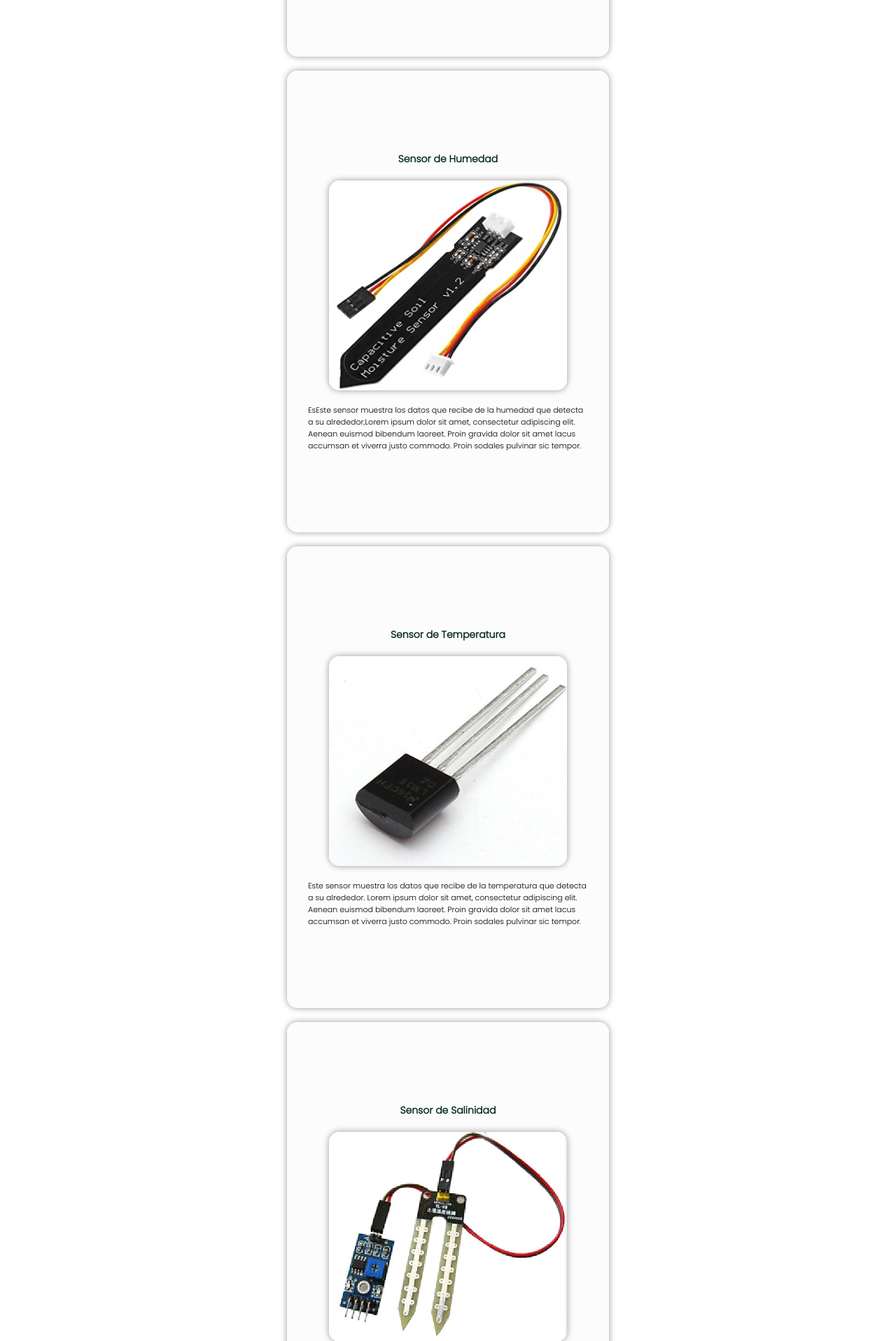
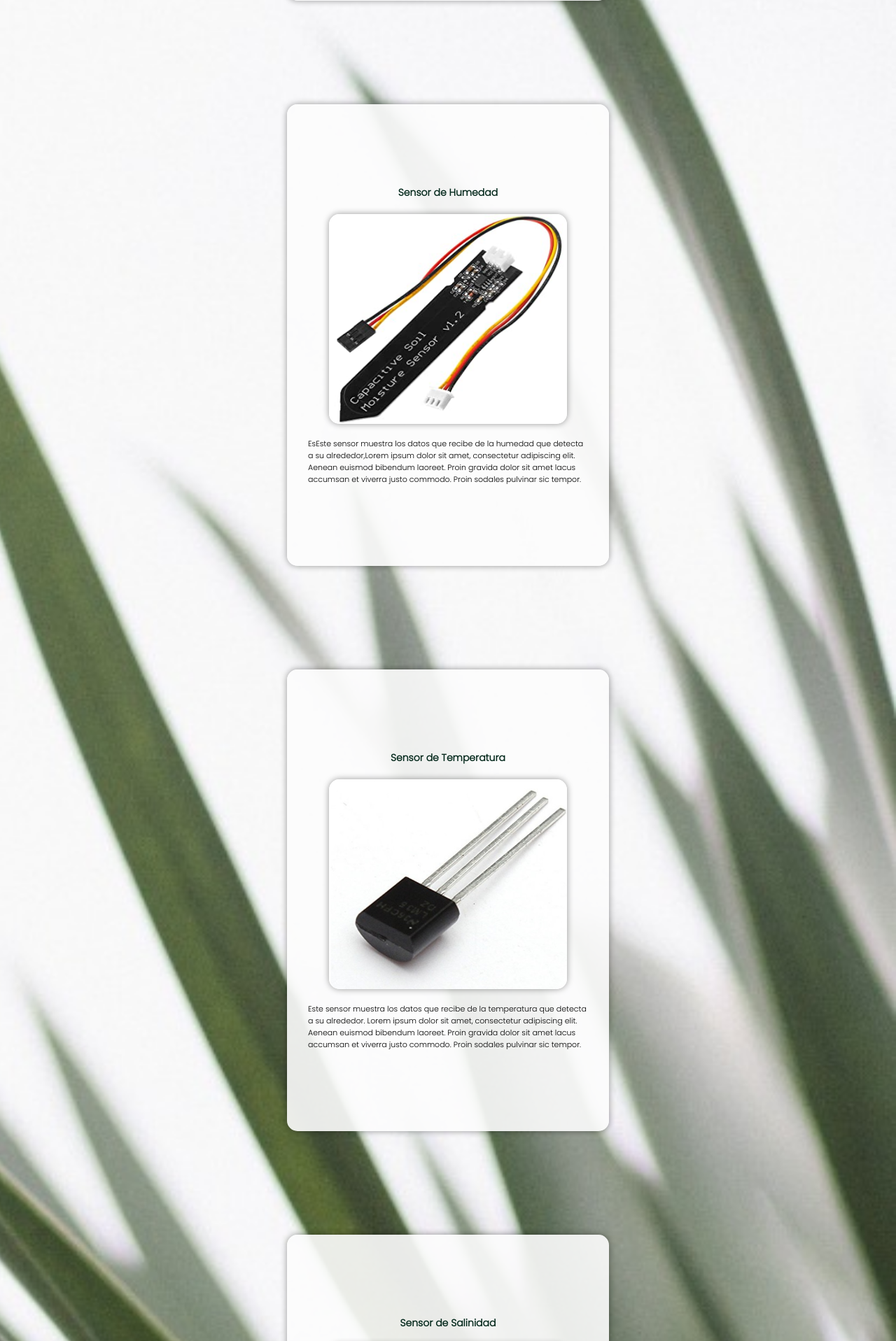
Before and after one commit to Hao12341/Proyecto2-Grupo09, a PHP site: page /html/productos.html in a window 1280 px wide. Shown: the part 1546-3463 px from the top of the page at 70% size. Run offline with PHP 8.4, Linux system fonts and the light colour scheme.

Commit message:
Productos acabada

```diff
--- a/css/productos.css
+++ b/css/productos.css
@@ -6,29 +6,37 @@
     padding: 0;
     font-family: 'Poppins', sans-serif;
 }
+html{
+    scroll-behavior: smooth;
+}
 
-section {
+.todo {
     display: flex;
     justify-content: center;
     align-items: center;
     min-height: 100vh;
-    width: 100%;
-    background-color: white;
+    width: 100vw;
     background-position: center;
-    background-size: cover;
+    background-size: auto;
+    flex-direction: column;
 }
 
-.todo{
-    /* esto hace que salgo todo en columna y no se amontone en una sola página, no borrar o me suicido */
-}
+    section{
+        width: 50vw;
+    }
 
 .pagina1{
     min-height: 100vh;
     width: 100vw;
-    background-image: url(../img/FondoInicioSesion.jpeg);
-    background-position: center;
+}
+body{
+    background-image: url("../img/FondoInicioSesion.jpeg");
+    background-position: top right;
     background-size: cover;
+    background-blend-mode: normal;
+    background-repeat: no-repeat;
 }
+
 
 .PackSensores {
 
@@ -77,7 +85,7 @@ button {
     align-items: center;
 }
 
-.SensorLuz {
+.Sensor {
     position: relative;
     height: 600px;
     background-color: rgba(252, 252, 252, 0.9);
@@ -91,71 +99,16 @@ button {
     justify-content: center;
     align-items: center;
     flex-direction: column;
+    margin-bottom: 8rem;
 }
 
-.SensorHumedad{
-    position: relative;
-    height: 600px;
-    background-color: rgba(252, 252, 252, 0.9);
-    padding: 30px;
-    border-radius: 15px;
-    box-shadow: 0px 0px 10px rgba(0, 0, 0, 0.4);
-    width: 400px;
-    max-width: 100%;
-    margin: 0 auto;
-    display: flex;
-    justify-content: center;
-    align-items: center;
-    flex-direction: column;
-}
 
-.SensorTemperatura{
-    position: relative;
-    height: 600px;
-    background-color: rgba(252, 252, 252, 0.9);
-    padding: 30px;
-    border-radius: 15px;
-    box-shadow: 0px 0px 10px rgba(0, 0, 0, 0.4);
-    width: 400px;
-    max-width: 100%;
-    margin: 0 auto;
-    display: flex;
-    justify-content: center;
-    align-items: center;
-    flex-direction: column;
-}
 
-.SensorSalinidad{
-    position: relative;
-    height: 600px;
-    background-color: rgba(252, 252, 252, 0.9);
-    padding: 30px;
-    border-radius: 15px;
-    box-shadow: 0px 0px 10px rgba(0, 0, 0, 0.4);
-    width: 400px;
-    max-width: 100%;
-    margin: 0 auto;
-    display: flex;
-    justify-content: center;
-    align-items: center;
-    flex-direction: column;
-}
 
-.SensorPH{
-    position: relative;
-    height: 600px;
-    background-color: rgba(252, 252, 252, 0.9);
-    padding: 30px;
-    border-radius: 15px;
-    box-shadow: 0px 0px 10px rgba(0, 0, 0, 0.4);
-    width: 400px;
-    max-width: 100%;
-    margin: 0 auto;
-    display: flex;
-    justify-content: center;
-    align-items: center;
-    flex-direction: column;
-}
+
+
+
+
 
 .fotos{
 
@@ -167,7 +120,6 @@ button {
     margin: 0 auto;
     display: flex;
     justify-content: center;
-    align-items: center;
 }
 
 .espacio{
--- a/html/productos.html
+++ b/html/productos.html
@@ -56,28 +56,37 @@
    <div class="todo">
       <div class="pagina1">
        <div class="PackSensores">
-            <form>
+            <div>
                 <h2>Pack de sensores</h2>
                 <div class="espacio"></div>
                 <img class="fotos" src="../img/CajaPackSensores.jpg" alt="Caja pack de sensores"/>
                 <div class="espacio"></div>
                 <p> Lorem ipsum dolor sit amet, consectetur adipisicing elit. Amet commodi, cumque dolorem esse illo nisi odio quis reprehenderit similique. Alias amet cumque dicta ipsum laudantium nihil optio sit sunt vero.</p>
                <div class="botonesProductos">
-                   <div class="botonVerMas"> <button>Ver más</button></div>
-                   <div class="botonSolicitarPresupuesto"> <button>Solicitar presupuesto</button></div>
+                   <div class="botonVerMas">
+                       <form action="#espacio">
+                           <button type="submit">Ver más</button>
+                       </form>
+                   </div>
+                   <div class="botonSolicitarPresupuesto">
+                       <form action="../html/contacto.html">
+                           <button type="submit">Solicitar Presupuesto</button>
+                       </form>
+
+                   </div>
                </div>
 
-            </form>
+            </div>
        </div>
     </div>
 
-<div class="espacio"></div>
+<div class="espacio" id="espacio"></div>
 
     <div class="pagina2">
         <div class="espacio"></div>
-        <div class="contenidopack"><h2>Contenido del Pack</h2></div>
+        <div id="contenidopack"><h2>Contenido del Pack</h2></div>
         <div class="espacio"></div>
-        <div class="SensorLuz">
+        <div class="Sensor" id="SensorLuz">
             <h3>Sensor de Luz</h3>
             <div class="espacio"></div>
             <img class="fotos" src="../img/foto_sensor_de_luz.jpg" alt="Sensor de luz"/>
@@ -87,7 +96,7 @@
         </div>
     </div>
        <div class="espacio"></div>
-       <div class="SensorHumedad">
+       <div class="Sensor" id="SensorHumedad">
            <h3>Sensor de Humedad</h3>
            <div class="espacio"></div>
            <img class="fotos" src="../img/foto_sensor_de_humedad.jpg"/>
@@ -97,7 +106,7 @@
 
 <div class="espacio"></div>
 
-       <div class="SensorTemperatura">
+       <div class="Sensor" id="SensorTemperaturaen">
            <h3>Sensor de Temperatura</h3>
            <div class="espacio"></div>
            <img class="fotos" src="../img/foto_sensor_de_temperatura.jpg"/>
@@ -107,7 +116,7 @@
 
 <div class="espacio"></div>
 
-       <div class="SensorSalinidad">
+       <div class="Sensor" id="SensorSalinidad">
            <h3>Sensor de Salinidad</h3>
            <div class="espacio"></div>
            <img class="fotos" src="../img/foto_sensor_de_salinidad.jpeg"/>
@@ -117,7 +126,7 @@
 
 <div class="espacio"></div>
 
-       <div class="SensorPH">
+       <div class="Sensor" id="SensorPH">
            <h3>Sensor de PH</h3>
            <div class="espacio"></div>
            <img class="fotos" src="../img/foto_sensor_de_ph.jpg"/>
@@ -126,6 +135,11 @@
 
        </div>
 
+
+       <form action="../html/contacto.html">
+           <button id="botonContacto" type="submit"> Contáctanos </button>
+       </form>
+
    </div>
 
 
```
Also changed, not shown: other parts of css/productos.css (+8 -133 lines).
